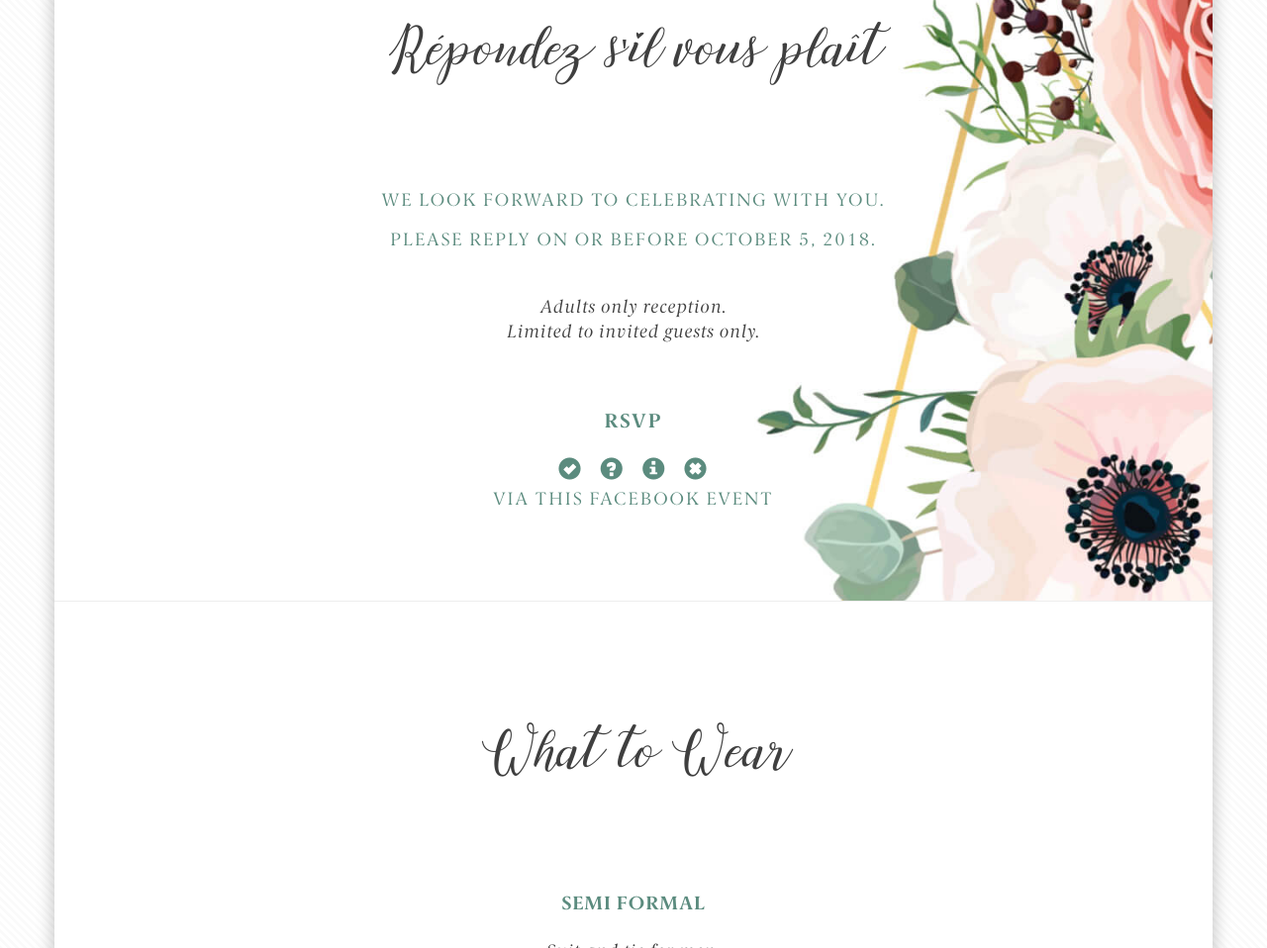
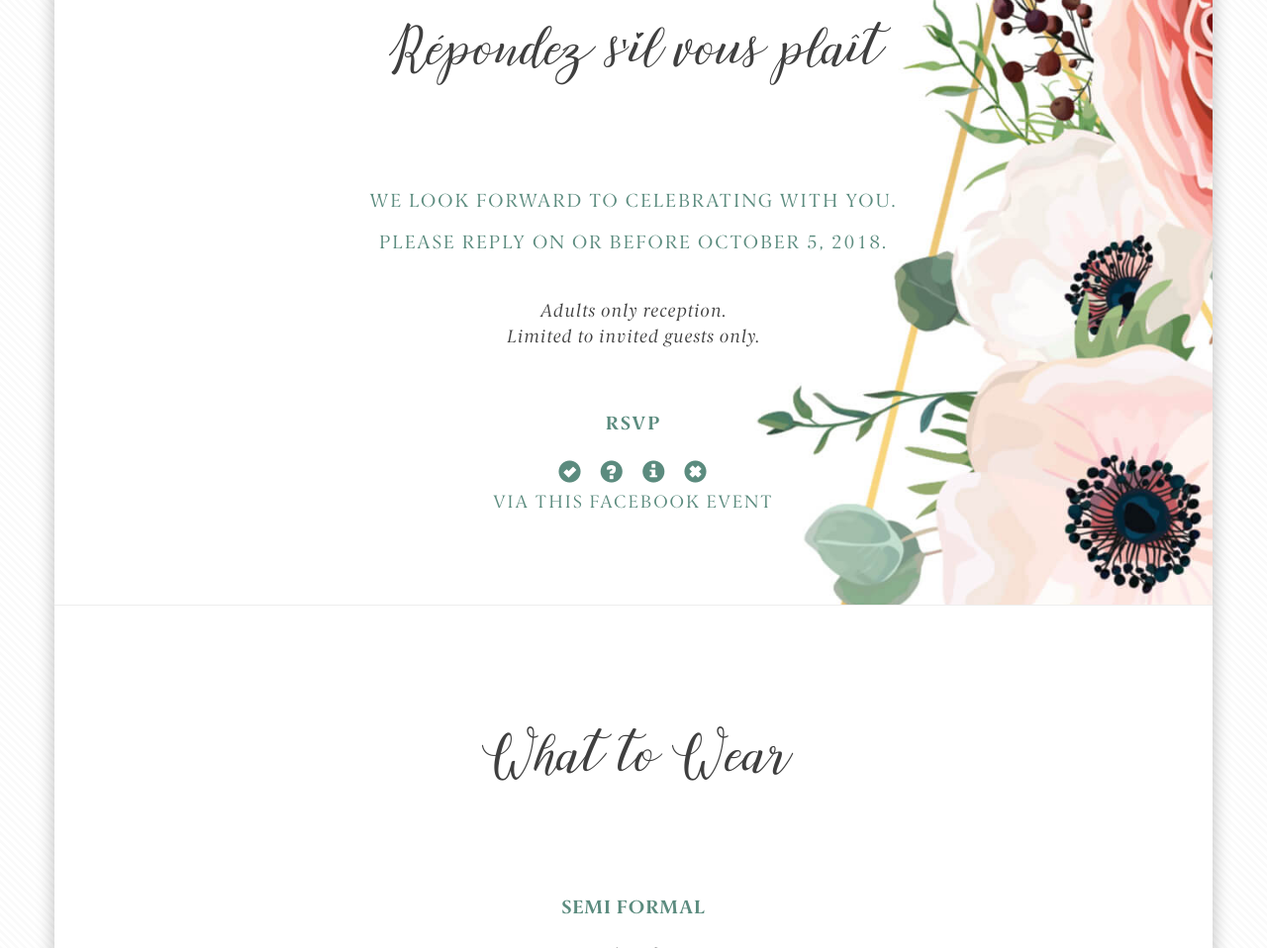
Before and after one commit to claw68/weddingaf, a plain HTML site: page index.html in a window 1280 px wide. Shown: the part 2537-3495 px from the top of the page at 99% size. Drawn offline with Linux system fonts and the light colour scheme.

Commit message:
Remove redundant css

```diff
--- a/assets/css/app.css
+++ b/assets/css/app.css
@@ -328,22 +328,14 @@ h3 {
 h3.forward {
   font-family: 'Berlingske Serif';
   letter-spacing: 2px;
-  font-size: 20px;
 }
 
 h3.rsvp {
-  font-family: 'Berlingske Serif Bold';
   letter-spacing: 2px;
-  font-size: 20px;
-}
-
-h3.forward {
-  font-size: 18px;
 }
 
 p.adults {
   letter-spacing: 1px;
-  font-size: 18px;
 }
 
 p.facebook a {
```
